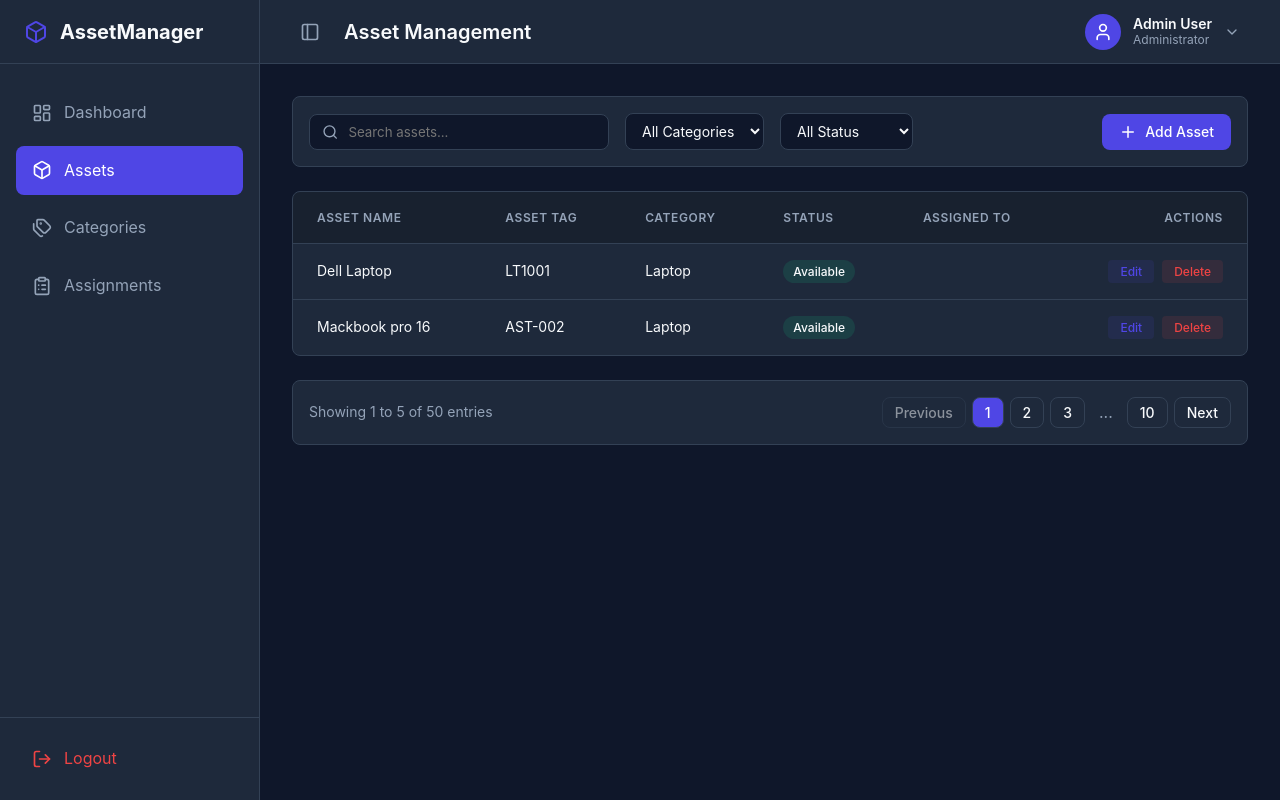
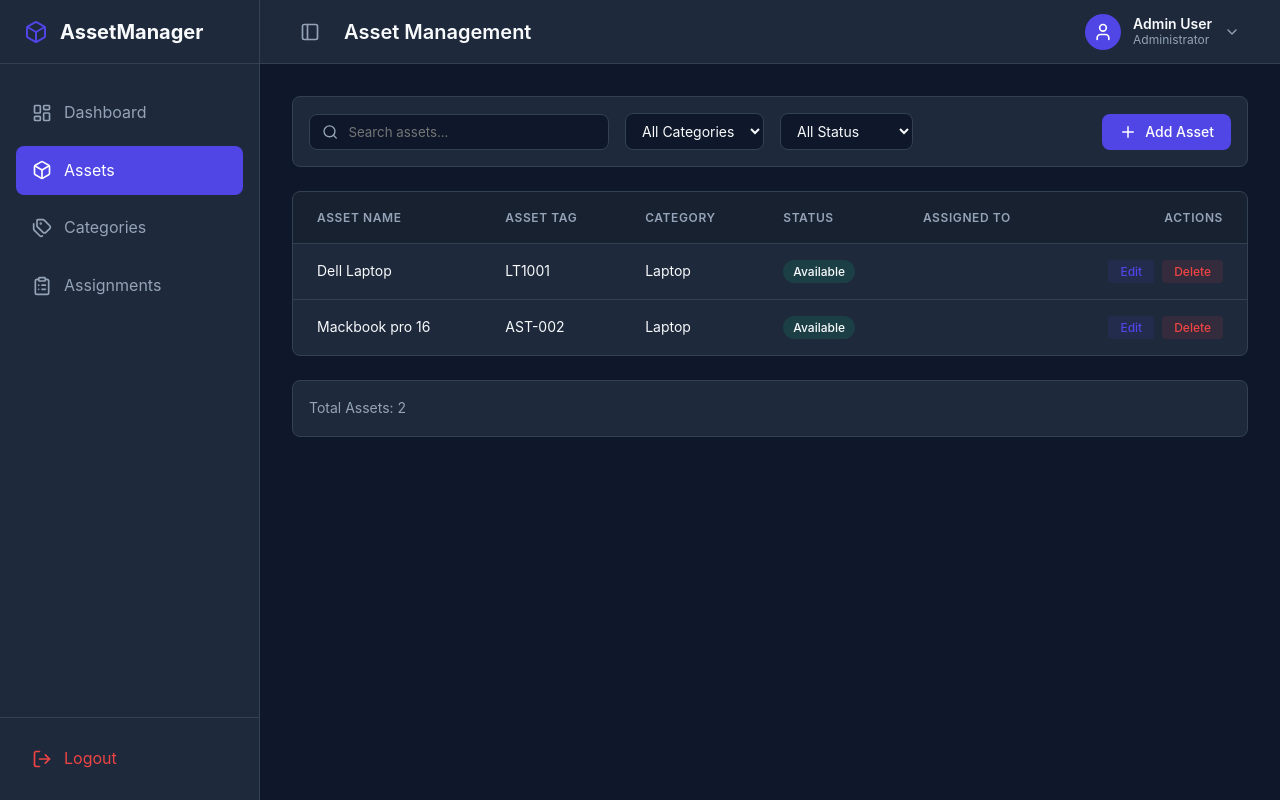
Before and after one commit to jp7714/IT-ASSET-MANAGEMENT, a Vue app: page /assets in a window 1280 px wide. Built offline with nearby package versions, Linux system fonts and the light colour scheme; data requests are answered from the project's data file.

Commit message:
feat: implement asset list pagination

```diff
--- a/src/views/AssetsView.vue
+++ b/src/views/AssetsView.vue
@@ -44,6 +44,41 @@ const filteredAssets = computed(() => {
 
     return matchesSearch && matchesCategory && matchesStatus;
   });
+});
+
+const currentPage = ref(1);
+const itemsPerPage = 5;
+
+const totalPages = computed(() =>
+  Math.ceil(filteredAssets.value.length / itemsPerPage)
+);
+
+const paginatedAssets = computed(() => {
+  const start = (currentPage.value - 1) * itemsPerPage;
+  const end = start + itemsPerPage;
+  return filteredAssets.value.slice(start, end);
+});
+
+const nextPage = () => {
+  if (currentPage.value < totalPages.value) {
+    currentPage.value++;
+  }
+};
+
+const prevPage = () => {
+  if (currentPage.value > 1) {
+    currentPage.value--;
+  }
+};
+
+watch([search, selectedCategory, selectedStatus], () => {
+  currentPage.value = 1;
+});
+
+watch(totalPages, (newTotal) => {
+  if (currentPage.value > newTotal && newTotal > 0) {
+    currentPage.value = newTotal;
+  }
 });
 
 onMounted(async () => {
@@ -242,7 +277,7 @@ const getStatusColor = (status) => {
     <AppTable
       v-else
       :columns="columns"
-      :data="filteredAssets"
+      :data="paginatedAssets"
       actions
       :selected-row-id="editingAsset?.id"
       :deleting-id="deletingId"
@@ -256,17 +291,13 @@ const getStatusColor = (status) => {
       </template>
     </AppTable>
 
-    <!-- Pagination (UI Only) -->
-    <div class="pagination">
-      <span class="pagination-info">Showing 1 to 5 of 50 entries</span>
-      <div class="pagination-controls">
-        <button class="btn btn-outline" disabled>Previous</button>
-        <button class="btn btn-primary">1</button>
-        <button class="btn btn-outline">2</button>
-        <button class="btn btn-outline">3</button>
-        <span class="pagination-ellipsis">...</span>
-        <button class="btn btn-outline">10</button>
-        <button class="btn btn-outline">Next</button>
+    <!-- Pagination -->
+    <div v-if="filteredAssets.length > 0" class="pagination">
+      <span class="pagination-info">Total Assets: {{ filteredAssets.length }}</span>
+      <div class="pagination-controls" v-if="totalPages > 1">
+        <button class="btn btn-outline" @click="prevPage" :disabled="currentPage === 1">Previous</button>
+        <span class="pagination-info" style="margin: 0 0.5rem">Page {{ currentPage }} of {{ totalPages }}</span>
+        <button class="btn btn-outline" @click="nextPage" :disabled="currentPage === totalPages">Next</button>
       </div>
     </div>
 
```
